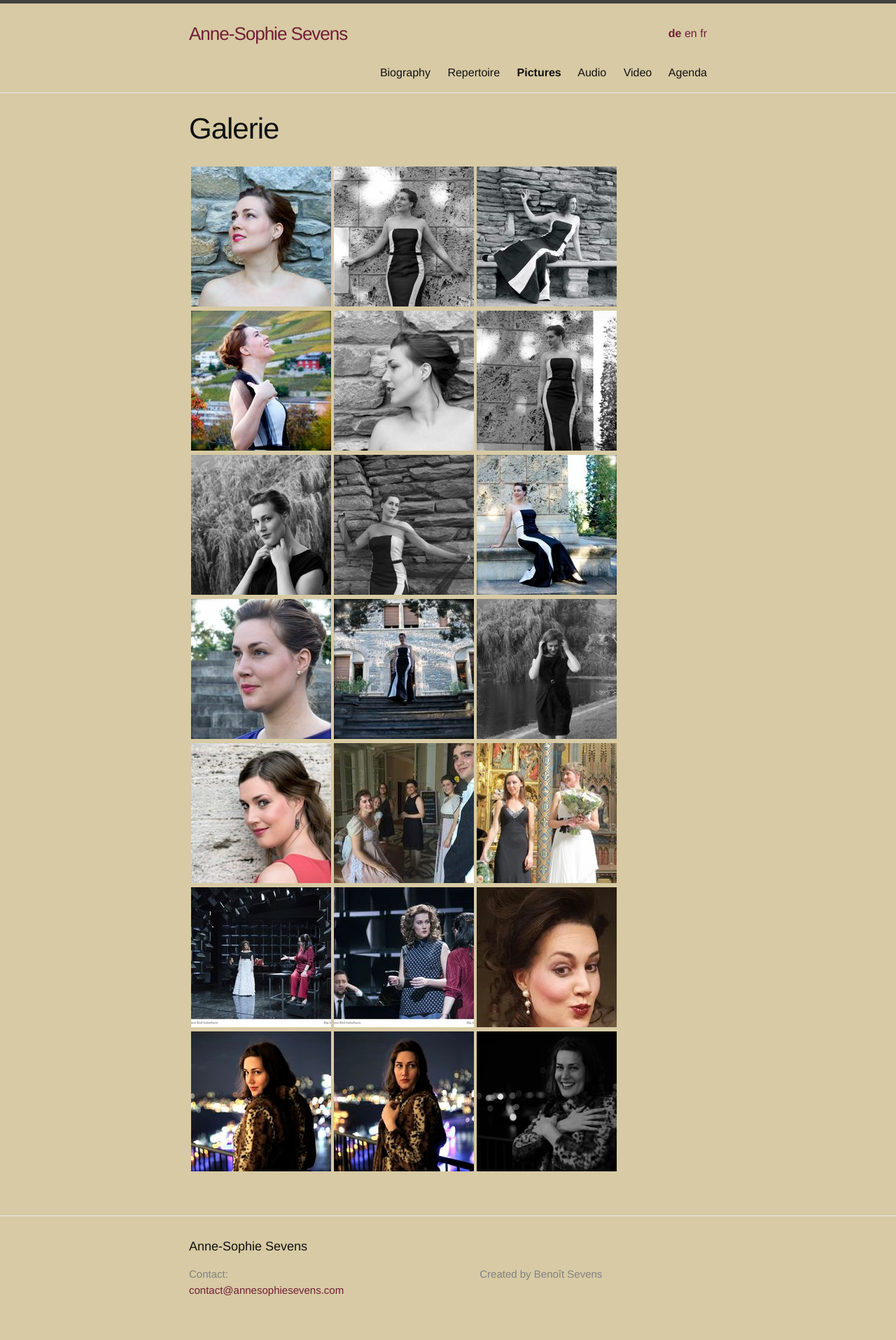
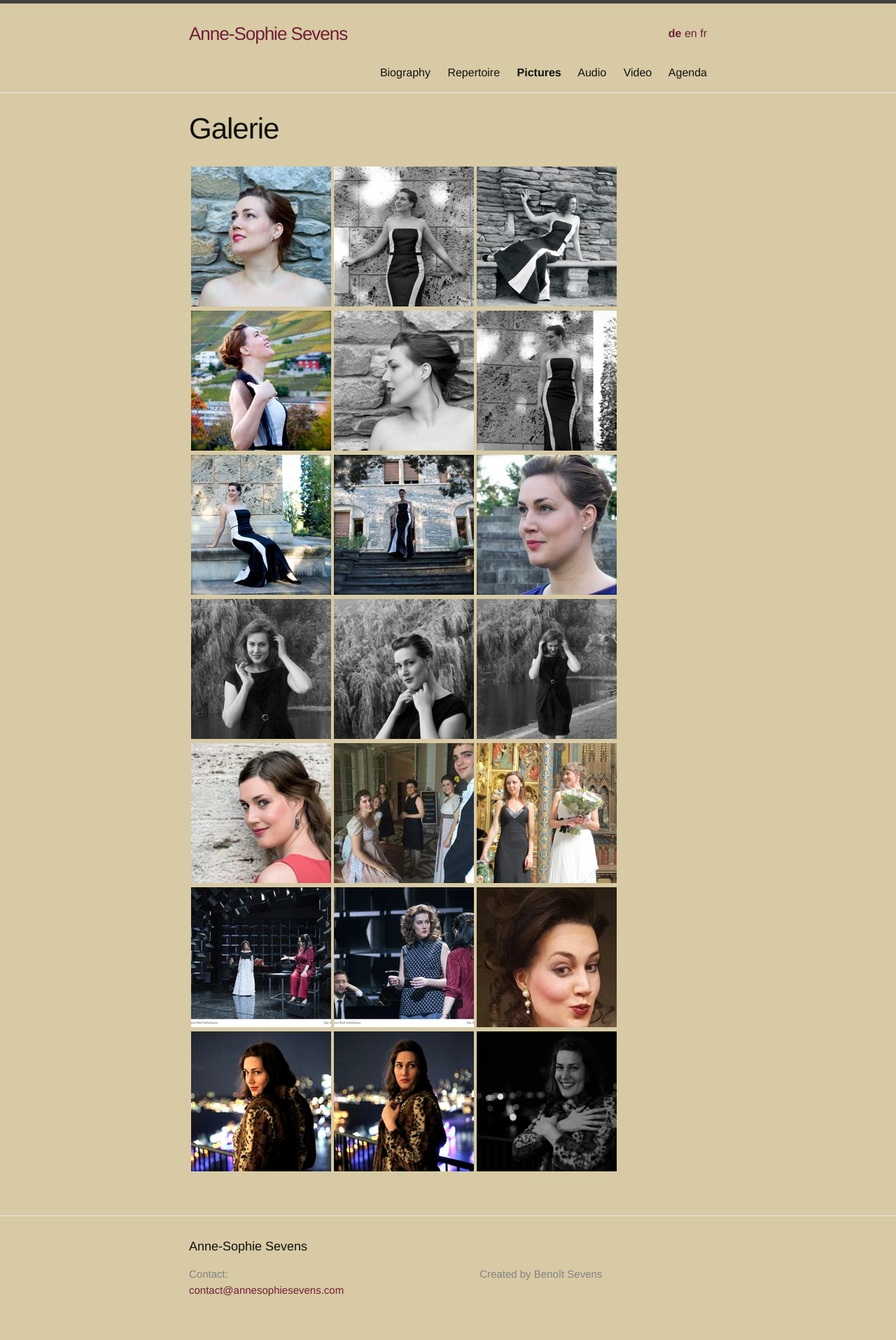
Before and after one commit to annesophie-sevens/annesophie-sevens.github.io, a Jekyll site: the page built from pictures-de.md, in a window 1280 px wide. Shown: the whole page at 70% size. Built offline with Jekyll 4.4.1, drawn with Linux system fonts in a browser that asks for light colours.

Commit message:
Update pictures-de.md

```diff
--- a/pictures-de.md
+++ b/pictures-de.md
@@ -10,9 +10,9 @@
 
 | <a href="/assets/a4.jpg"> ![]({{ site.baseurl }}/assets/a4-thumbnail.jpg) </a> | <a href="/assets/a2.jpg"> ![]({{ site.baseurl }}/assets/a2-thumbnail.jpg) </a> | <a href="/assets/a1.jpg">![]({{ site.baseurl }}/assets/a1-thumbnail.jpg) </a> |
 
-| <a href="/assets/a11.jpg">  ![]({{ site.baseurl }}/assets/a11-thumbnail.jpg) </a> | <a href="/assets/a5.jpg"> ![]({{ site.baseurl }}/assets/a5-thumbnail.jpg) </a> | <a href="/assets/a12.jpg"> ![]({{ site.baseurl }}/assets/a12-thumbnail.jpg) </a>|
+|  <a href="/assets/a12.jpg">  ![]({{ site.baseurl }}/assets/a12-thumbnail.jpg) </a> | <a href="/assets/a7.jpg"> ![]({{ site.baseurl }}/assets/a7-thumbnail.jpg) </a>|<a href="/assets/a9.jpg"> ![]({{ site.baseurl }}/assets/a9-thumbnail.jpg) </a>|
 
-|  <a href="/assets/a9.jpg">  ![]({{ site.baseurl }}/assets/a9-thumbnail.jpg) </a> | <a href="/assets/a7.jpg"> ![]({{ site.baseurl }}/assets/a7-thumbnail.jpg) </a>|<a href="/assets/a13.jpg"> ![]({{ site.baseurl }}/assets/a13-thumbnail.jpg) </a>|
+| <a href="/assets/a14.jpg">  ![]({{ site.baseurl }}/assets/a14-thumbnail.jpg) </a> | <a href="/assets/a11.jpg"> ![]({{ site.baseurl }}/assets/a11-thumbnail.jpg) </a> | <a href="/assets/a13.jpg"> ![]({{ site.baseurl }}/assets/a13-thumbnail.jpg) </a>|
 
 | <a href="/assets/muurfoto.jpg"> ![]({{ site.baseurl }}/assets/muurfoto_thumbnail.jpg) </a> | <a href="/assets/107.jpg"> ![]({{ site.baseurl }}/assets/107-thumbnail.jpg) </a> | <a href="/assets/101.jpg">![]({{ site.baseurl }}/assets/101-thumbnail.jpg) </a> |
 
```
